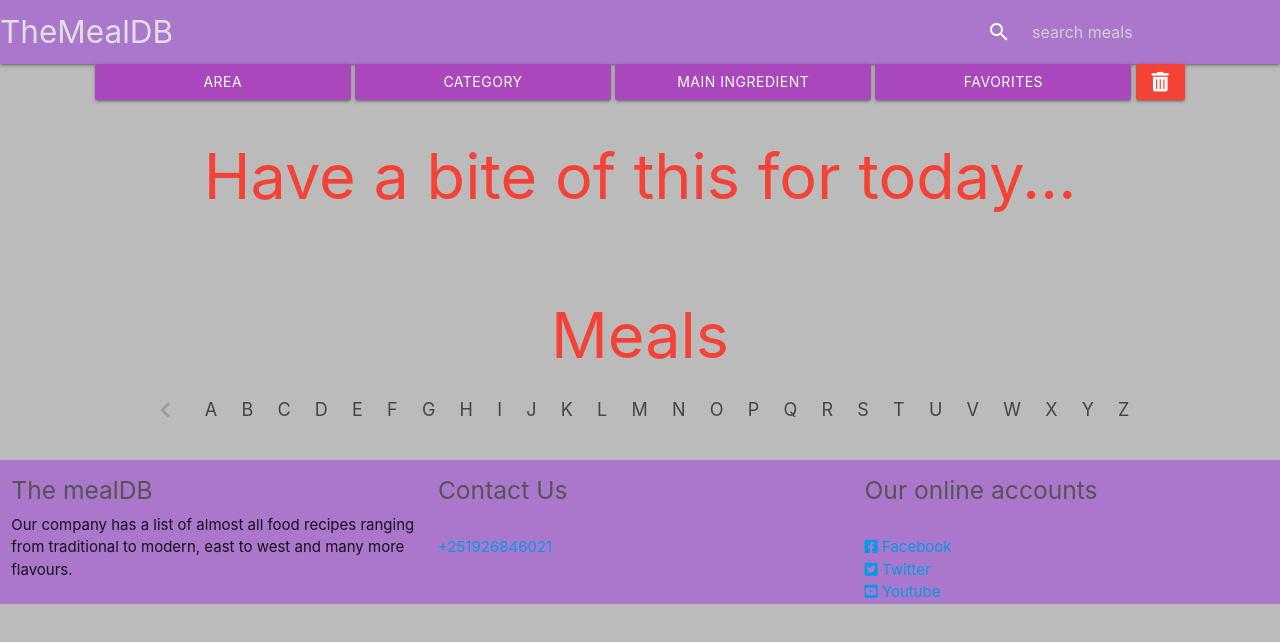
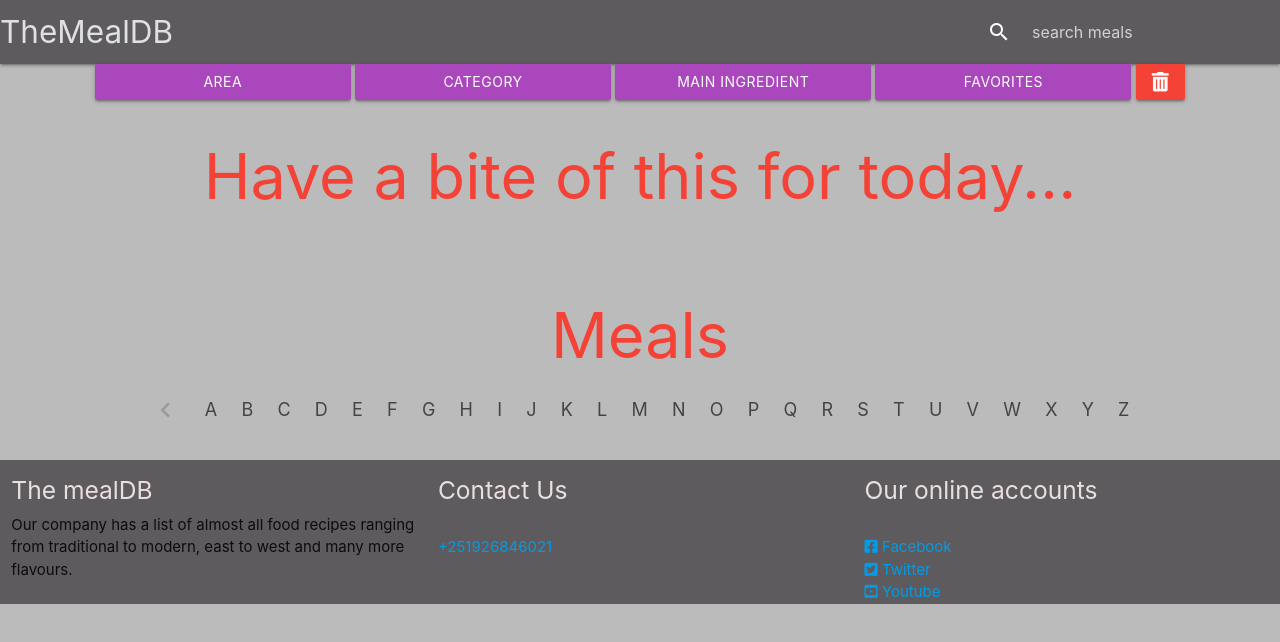
Before and after one commit to AtoBrightSide/TheMealAPI, a plain HTML site: page index.html in a window 1280 px wide. Drawn offline with Linux system fonts and the light colour scheme; no server answers.

Commit message:
The final update of the mealDB UI has been accomplished

```diff
--- a/Assets/css/style.css
+++ b/Assets/css/style.css
@@ -2,5 +2,5 @@ body {
     background-color: #bbbbbb ;
 }
 nav {
-    background-color: #aa77cc ;
+    background-color: #5d5b5e ;
 }
--- a/index.html
+++ b/index.html
@@ -88,8 +88,7 @@
 
       <li class="waves-effect"><a href="#!" onclick="theMeals('y')">Y</a></li>
       <li class="waves-effect"><a href="#!" onclick="theMeals('z')">Z</a></li>
-      <!-- <li class="waves-effect"><a href="#!" onclick="theMeals('f')"><i class="material-icons">chevron_right</i></a></li> -->
-    </ul>
+      </ul>
 
     <div class="container" style="width: fit-content; height: auto;">
       <div class="row" id="mealsRow">
@@ -99,19 +98,19 @@
 
   </main>
 
-  <footer style="background-color: #aa77cc;">
+  <footer style="background-color: #5d5b5e;">
     <div class="row" >
       <div class="col s12 m4">
-        <h5 style="color: #555;">The mealDB</h5>
+        <h5 style="color: #e9dfdf;">The mealDB</h5>
         Our company has a list of almost all food recipes ranging from traditional to modern, east to west and many more
         flavours.
       </div>
       <div class="col s12 m4">
-        <h5 style="color: #555;">Contact Us</h5>
+        <h5 style="color: #e9dfdf;">Contact Us</h5>
         <br> <a href="index.html">+251926846021</a>
       </div>
       <div class="col s12 m4">
-        <h5 style="color: #555;">Our online accounts</h5>
+        <h5 style="color: #e9dfdf;">Our online accounts</h5>
         <br> <a href="www.facebook.com"><i class="fab fa-facebook-square"
             aria-hidden="true"></i>
           Facebook</a><br> <a href="www.twitter.com"><i class="fab fa-twitter-square" aria-hidden="true"></i>
```
